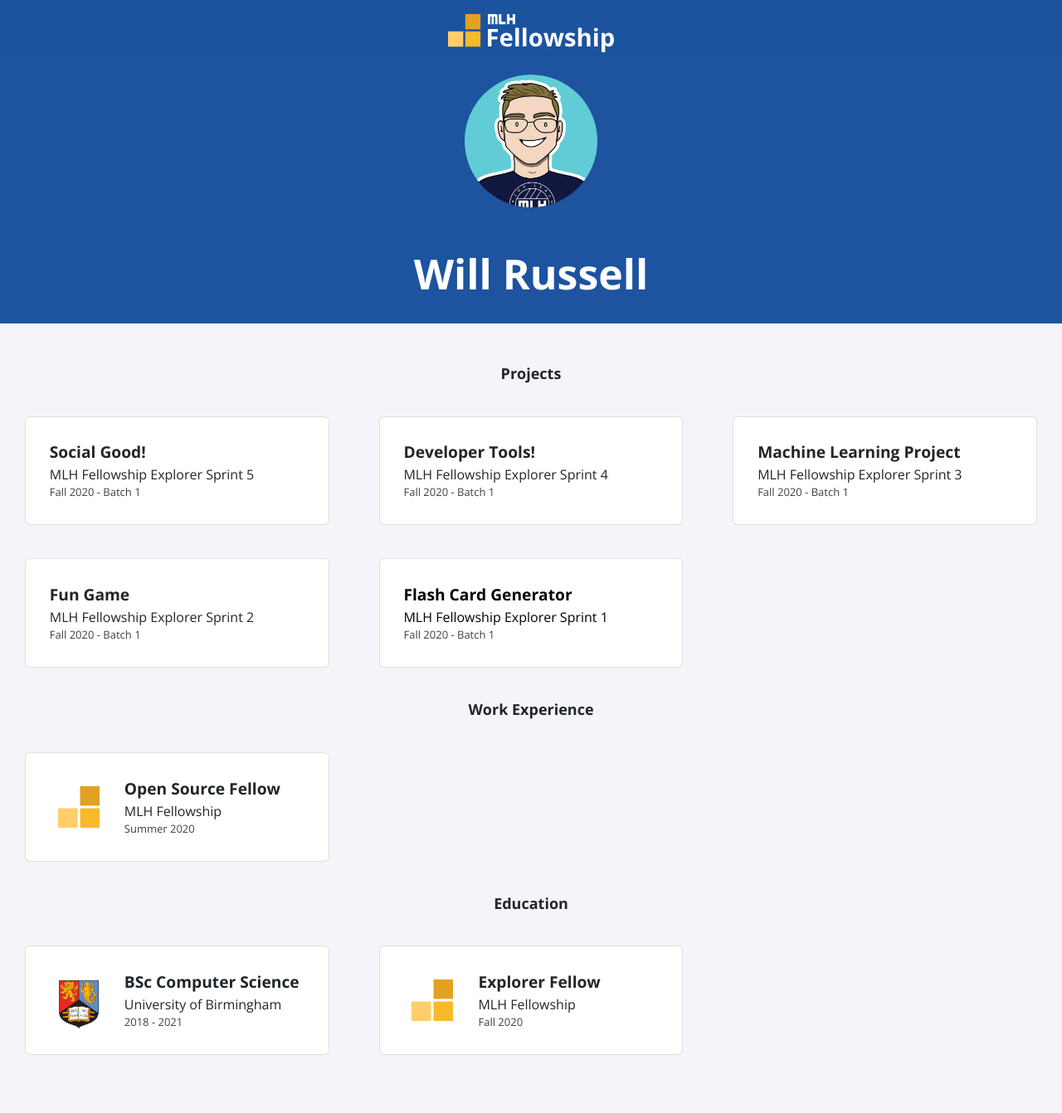
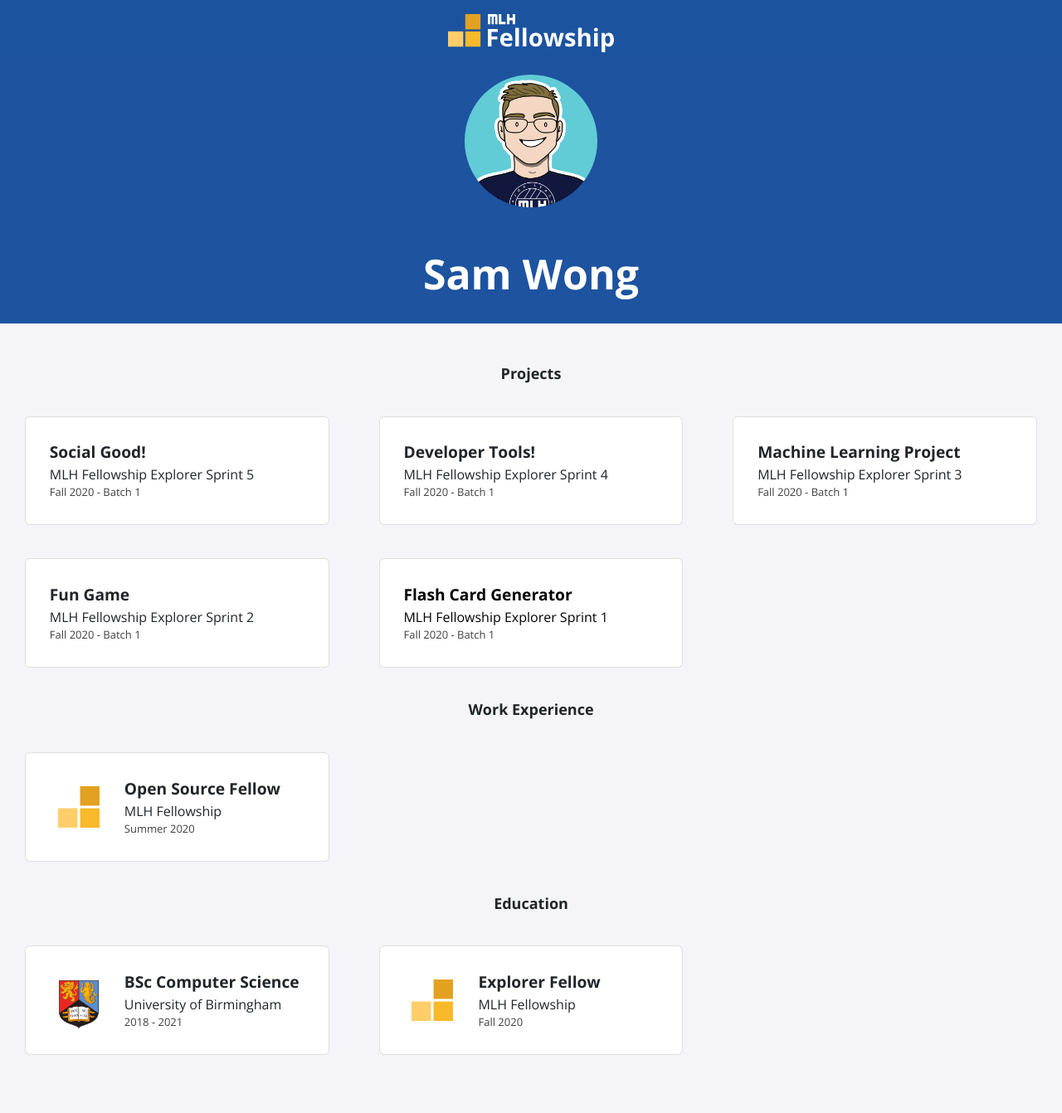
Before and after one commit to thesamwong/thesamwong.github.io, a Jekyll site: the page built from index.html, in a window 1280 px wide. Shown: the whole page at 83% size. Built offline with Jekyll 4.4.1, drawn with Linux system fonts in a browser that asks for light colours; nearby versions of some CDN libraries; some of the changed lines change nothing that is shown.

Commit message:
Changed the _config.yml to include Sam's details

```diff
--- a/_config.yml
+++ b/_config.yml
@@ -1,13 +1,11 @@
-title: "Will Russell"
-email: fellowship@mlh.io
+title: "Sam Wong"
+email: samshuwong@gmail.com
 description: >- # this means to ignore newlines until "baseurl:"
-  Write an awesome description for your new site here. You can edit this
-  line in _config.yml. It will appear in your document head meta (for
-  Google search results) and in your feed.xml site description.
+  Sam's sandbox for technical projects!
 baseurl: "/"
-url: "/portfolio-template"
-twitter_username: mlhacks
-github_username:  mlh-fellowship
+url: "https://thesamwong.github.io"
+twitter_username: hipsterwam
+github_username:  thesamwong
 
 sass:
   sass_dir: _sass
```
